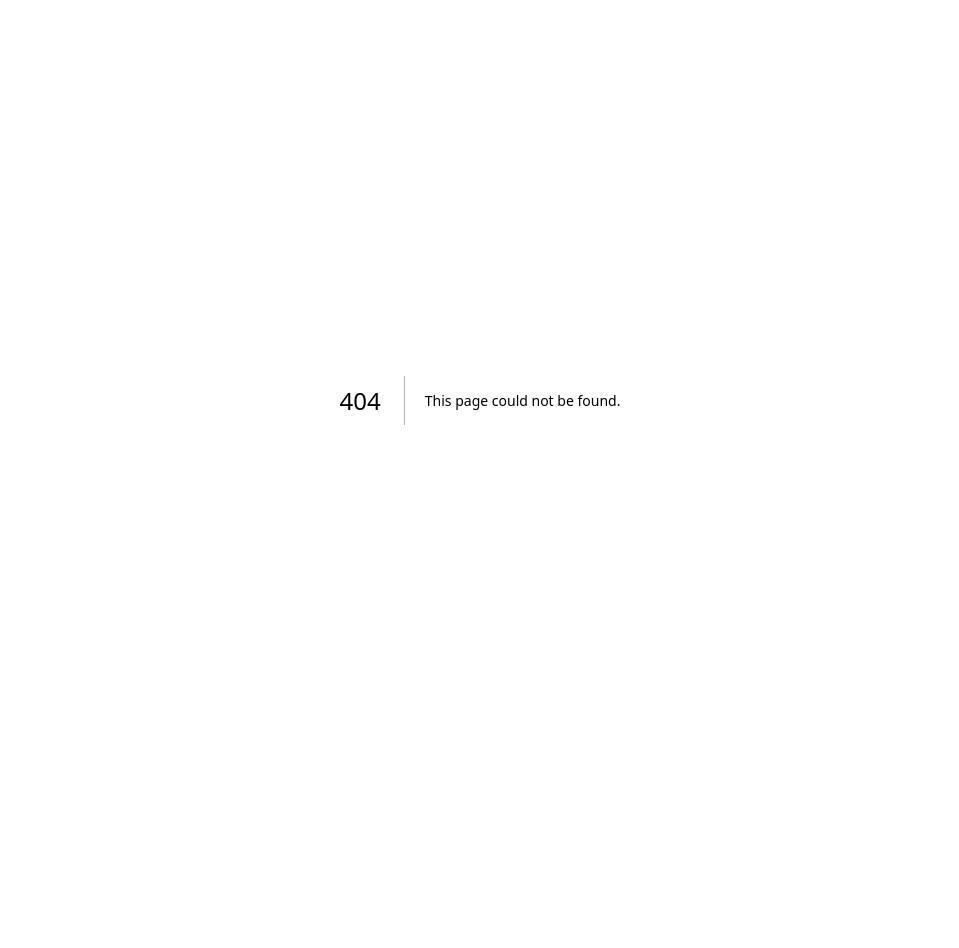
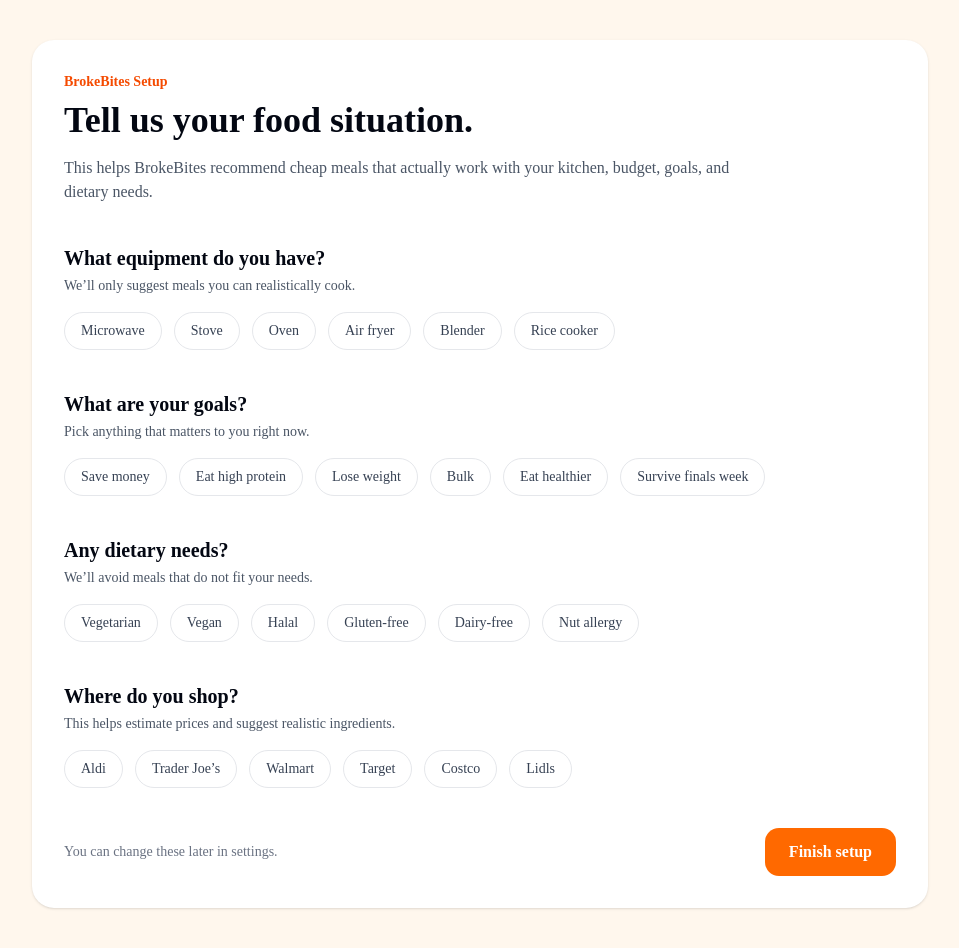
Before and after one commit to averiedayimshufflin/brokebites, a Next.js app: page /onboarding in a window 1280 px wide. Before the commit this address had no page. Shown: the whole page, without its empty margins (160-1119 px from the left). Before the commit the page ends 800 px from the top, so only its background shows below. Built offline with nearby package versions, Linux system fonts and the light colour scheme.

Commit message:
made the options and the onboarding

```diff
--- /dev/null
+++ b/src/app/onboarding/page.tsx
@@ -0,0 +1,181 @@
+"use client"
+
+import { useState } from "react";
+
+const equipmentOptions = [
+  "Microwave",
+  "Stove",
+  "Oven",
+  "Air fryer",
+  "Blender",
+  "Rice cooker",
+];
+
+const goalOptions = [
+  "Save money",
+  "Eat high protein",
+  "Lose weight",
+  "Bulk",
+  "Eat healthier",
+  "Survive finals week",
+];
+
+const dietaryOptions = [
+  "Vegetarian",
+  "Vegan",
+  "Halal",
+  "Gluten-free",
+  "Dairy-free",
+  "Nut allergy",
+];
+
+const storeOptions = [
+  "Aldi",
+  "Trader Joe’s",
+  "Walmart",
+  "Target",
+  "Costco",
+  "Lidls",
+];
+export default function OnboardingPage(){
+    const [equipment, setEquipment] = useState<string[]>([]);
+  const [goals, setGoals] = useState<string[]>([]);
+  const [dietaryNeeds, setDietaryNeeds] = useState<string[]>([]);
+  const [stores, setStores] = useState<string[]>([]);
+
+    function toggleOption(
+    value: string,
+    selectedValues: string[],
+    setSelectedValues: (values: string[]) => void
+  ) {
+    if (selectedValues.includes(value)) {
+      setSelectedValues(selectedValues.filter((item) => item !== value));
+    } else {
+      setSelectedValues([...selectedValues, value]);
+    }
+  }
+return (
+    <main className="min-h-screen bg-orange-50 px-6 py-10">
+      <section className="mx-auto max-w-4xl">
+        <div className="rounded-3xl bg-white p-8 shadow-sm">
+          <p className="text-sm font-semibold text-orange-600">
+            BrokeBites Setup
+          </p>
+
+          <h1 className="mt-2 text-4xl font-bold text-gray-950">
+            Tell us your food situation.
+          </h1>
+
+          <p className="mt-4 max-w-2xl text-gray-600">
+            This helps BrokeBites recommend cheap meals that actually work with
+            your kitchen, budget, goals, and dietary needs.
+          </p>
+
+          <div className="mt-10 space-y-10">
+            <QuestionSection
+              title="What equipment do you have?"
+              description="We’ll only suggest meals you can realistically cook."
+              options={equipmentOptions}
+              selectedOptions={equipment}
+              onToggle={(option) =>
+                toggleOption(option, equipment, setEquipment)
+              }
+            />
+
+            <QuestionSection
+              title="What are your goals?"
+              description="Pick anything that matters to you right now."
+              options={goalOptions}
+              selectedOptions={goals}
+              onToggle={(option) => toggleOption(option, goals, setGoals)}
+            />
+
+            <QuestionSection
+              title="Any dietary needs?"
+              description="We’ll avoid meals that do not fit your needs."
+              options={dietaryOptions}
+              selectedOptions={dietaryNeeds}
+              onToggle={(option) =>
+                toggleOption(option, dietaryNeeds, setDietaryNeeds)
+              }
+            />
+
+            <QuestionSection
+              title="Where do you shop?"
+              description="This helps estimate prices and suggest realistic ingredients."
+              options={storeOptions}
+              selectedOptions={stores}
+              onToggle={(option) => toggleOption(option, stores, setStores)}
+            />
+          </div>
+
+          <div className="mt-10 flex flex-col gap-3 sm:flex-row sm:items-center sm:justify-between">
+            <p className="text-sm text-gray-500">
+              You can change these later in settings.
+            </p>
+
+            <button
+              onClick={() => {
+                console.log({
+                  equipment,
+                  goals,
+                  dietaryNeeds,
+                  stores,
+                });
+
+                window.location.href = "/dashboard";
+              }}
+              className="rounded-xl bg-orange-500 px-6 py-3 font-semibold text-white transition hover:bg-orange-600"
+            >
+              Finish setup
+            </button>
+          </div>
+        </div>
+      </section>
+    </main>
+  );
+}
+
+function QuestionSection({
+  title,
+  description,
+  options,
+  selectedOptions,
+  onToggle,
+}: {
+  title: string;
+  description: string;
+  options: string[];
+  selectedOptions: string[];
+  onToggle: (option: string) => void;
+}) {
+  return (
+    <section>
+      <div>
+        <h2 className="text-xl font-bold text-gray-950">{title}</h2>
+        <p className="mt-1 text-sm text-gray-600">{description}</p>
+      </div>
+
+      <div className="mt-4 flex flex-wrap gap-3">
+        {options.map((option) => {
+          const isSelected = selectedOptions.includes(option);
+
+          return (
+            <button
+              key={option}
+              type="button"
+              onClick={() => onToggle(option)}
+              className={`rounded-full border px-4 py-2 text-sm font-medium transition ${
+                isSelected
+                  ? "border-orange-500 bg-orange-500 text-white"
+                  : "border-gray-200 bg-white text-gray-700 hover:border-orange-300 hover:bg-orange-50"
+              }`}
+            >
+              {option}
+            </button>
+          );
+        })}
+      </div>
+    </section>
+  );
+}
--- a/src/app/sign-in/page.tsx
+++ b/src/app/sign-in/page.tsx
@@ -21,7 +21,7 @@ async function handleGoogleLogin() {
   const { error } = await supabase.auth.signInWithOAuth({
     provider: "google",
     options: {
-      redirectTo: `${window.location.origin}/dashboard`,
+      redirectTo: `${window.location.origin}/onboarding`,
     },
   });
 
```
